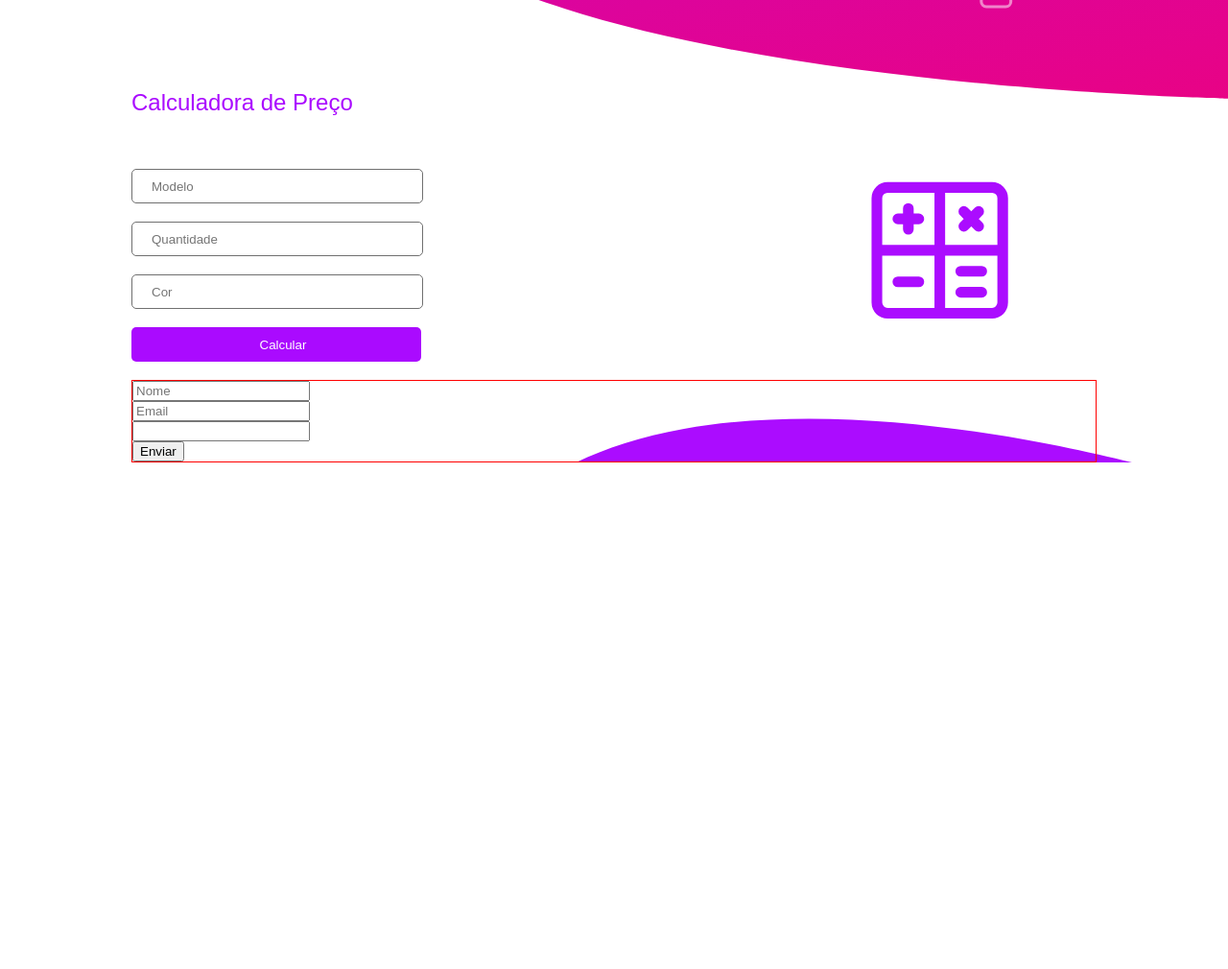
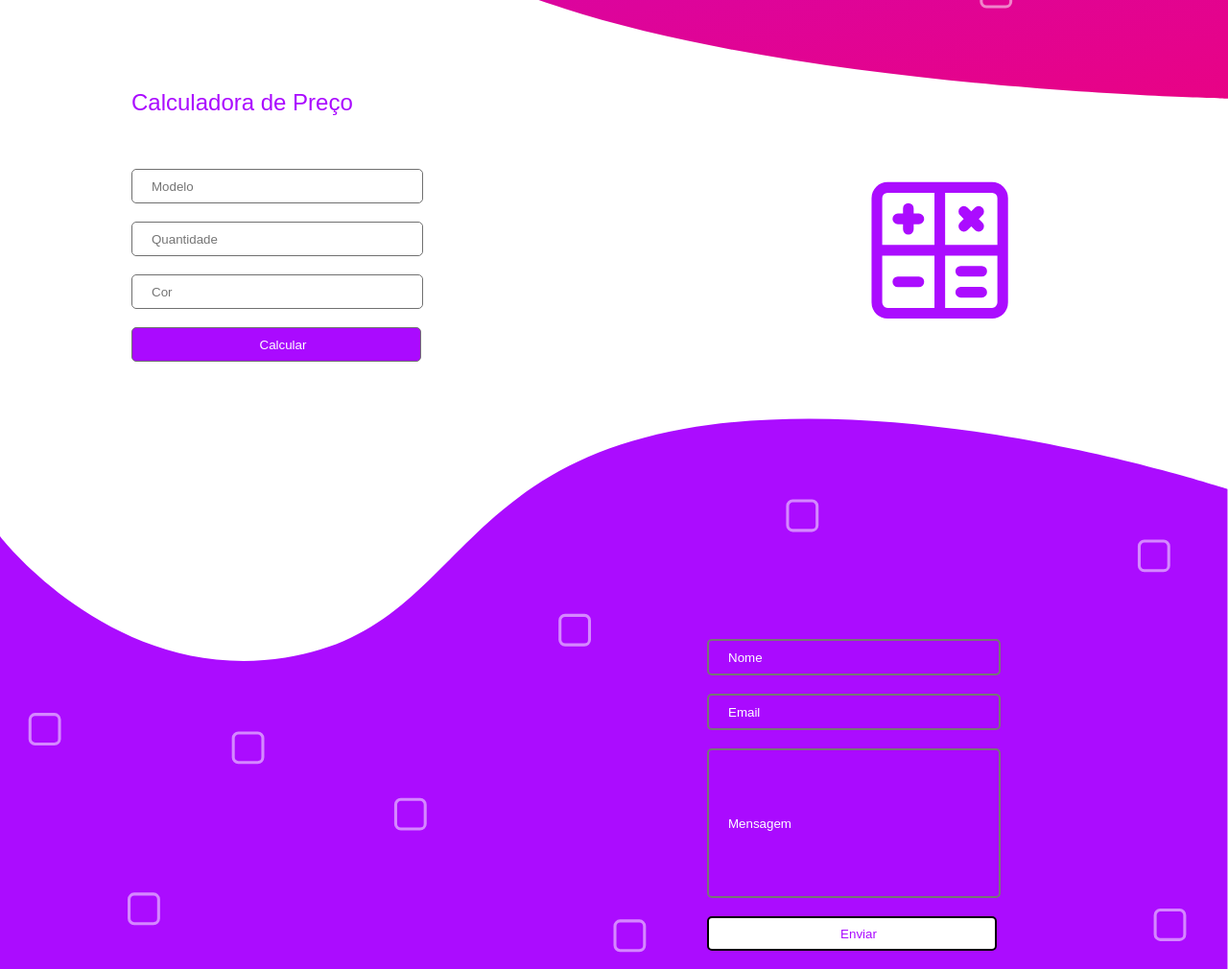
Before and after one commit to Rack27/caixotinha, a plain HTML site: page index.html in a window 1280 px wide. Shown: the part 754-1764 px from the top of the page at 96% size. Before the commit the page ends 1236 px from the top, so only its background shows below. Drawn offline with Linux system fonts and the light colour scheme.

Commit message:
HTML e CSS concluido.

```diff
--- a/css/estilo.css
+++ b/css/estilo.css
@@ -80,18 +80,43 @@ section h2#roxo {
     width: 280px;
     padding-left: 20px;
     border-radius: 5px;
-    border: 1px solid #707070
+    border: 1px solid #707070;
 }
 .calculadora input[type=button] {
     height: 36px;
     width: 302px;
+    background-color: #AA0AFF;
+    color: #FFFFFF;
+    border-style: solid;
+}
+.contato {
+    /* border: 1px solid red; */
+    /* display: flexbox; */
+    /* justify-content: right; */
+    float: right;
+    margin-top: 270px;
+    margin-right: 100px;
+
+}
+.contato input {
+    margin-bottom: 19px;
+    height: 32px;
+    width: 280px;
+    padding-left: 20px;
     border-radius: 5px;
     background-color: #AA0AFF;
+    color: white;
+    border-style: solid;
+}
+.contato input[type=button] {
+    height: 36px;
+    width: 302px;
+    background-color: #FFFFFF;
+    color: #AA0AFF;
+}
+.contato input[placeholder=Mensagem] {
+    height: 150px;
+}
+.contato ::-webkit-input-placeholder {
     color: #FFFFFF;
-    border: none;
 }
-.contato {
-    border: 1px solid red;
-    display: flexbox;
-    justify-content: right;
-}
--- a/index.html
+++ b/index.html
@@ -26,6 +26,7 @@
         </div>
     </nav>
     <!-- *********** -->
+    <!-- Paginá Principal -->
     <section>
         <h1>Caixotinha</h1>
         <h3>Embalando a sua vida</h3>
@@ -59,6 +60,7 @@
             </div>
         </div>
     </section>
+    <!-- ************************** -->
     <section>
         <h2 id="roxo">Calculadora de Preço</h2>
         <div class="calculadora">
@@ -66,14 +68,13 @@
             <input type="text" placeholder="Quantidade"><br>
             <input type="text" placeholder="Cor"><br>
             <input type="button" value="Calcular">
-            <!-- <button>Calcular</button> -->
         </div>
     </section>
     <section>
         <div class="contato">
             <input type="text" placeholder="Nome"><br>
             <input type="email" placeholder="Email"><br>
-            <input type="text"><br>
+            <input type="text" placeholder="Mensagem"><br>
             <input type="button" value="Enviar">
         </div>
     </section>
```
